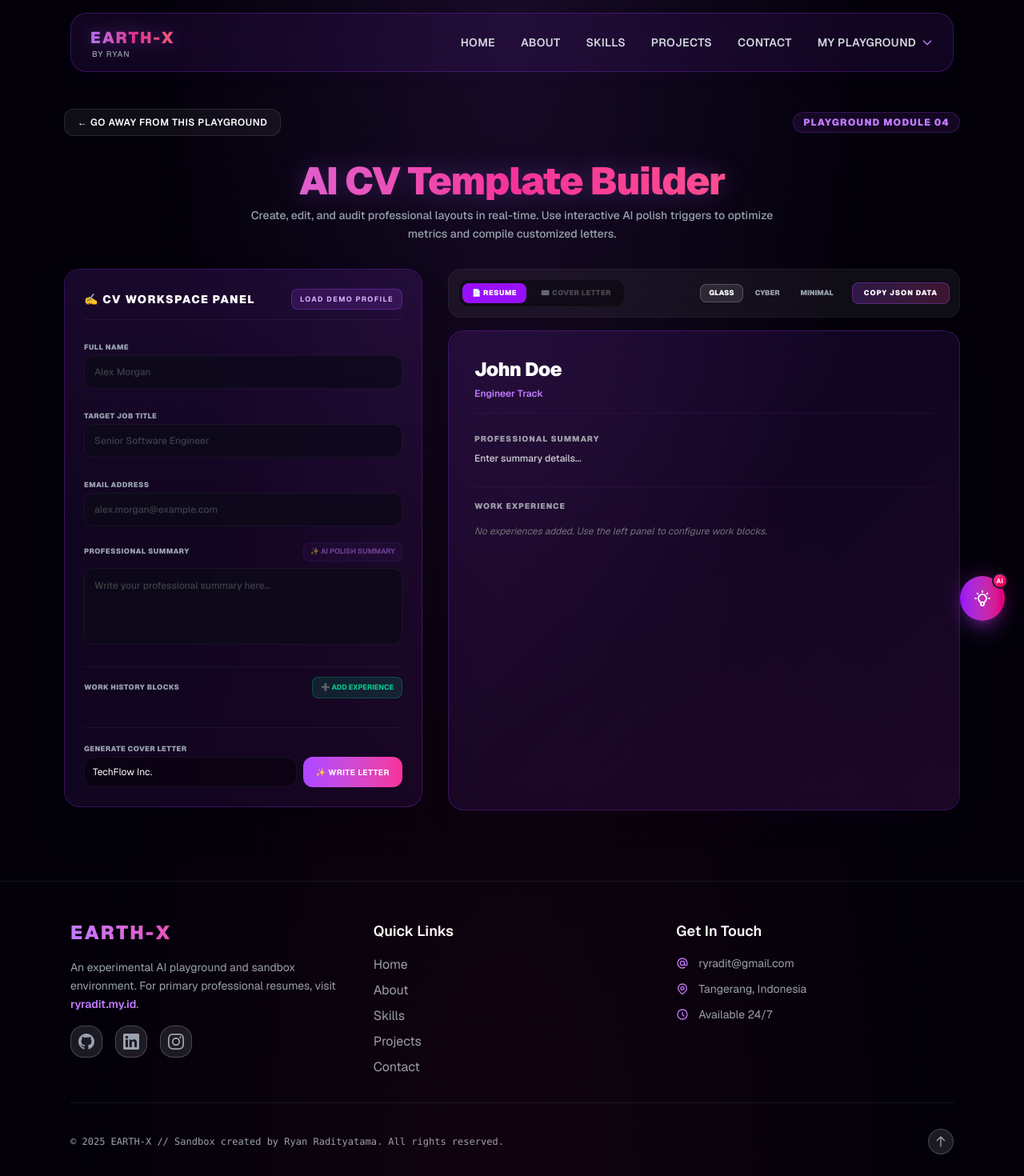
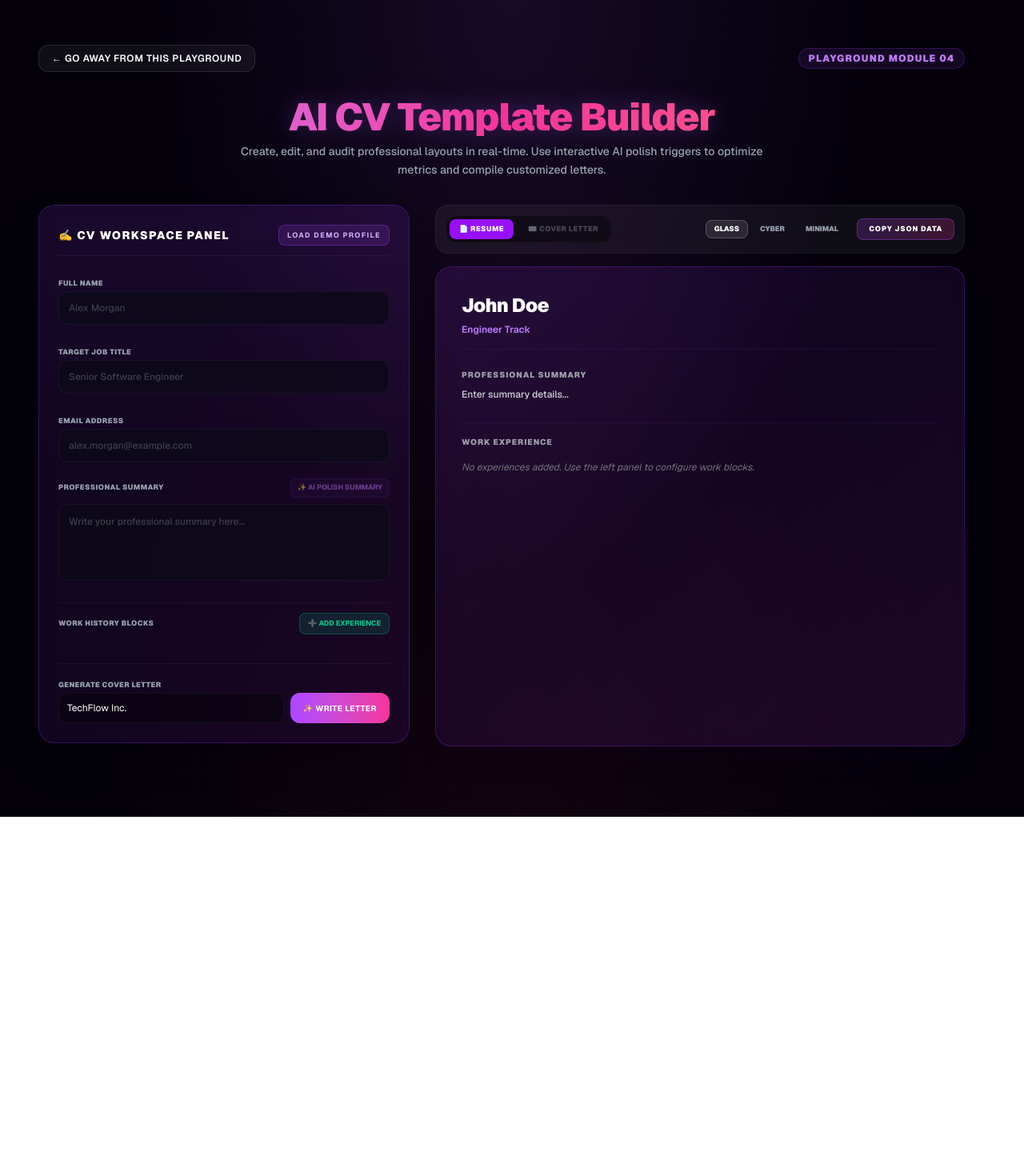
Before and after one commit to ryradit/glassmor-porto, a Next.js app: page /playground/cv-builder/tool in a window 1280 px wide. Shown: the top 1470 px of the page at 80% size. After the commit the page ends 1021 px from the top, so only its background shows below. Built offline with nearby package versions, Linux system fonts and the light colour scheme.

Commit message:
feat: hide header, navbar, footer, and chatbot inside CV builder tool for fullscreen layout

```diff
--- a/src/app/playground/cv-builder/tool/page.tsx
+++ b/src/app/playground/cv-builder/tool/page.tsx
@@ -127,7 +127,7 @@ export default function CVBuilderPage() {
   };
 
   return (
-    <div className="space-y-8 animate-in fade-in duration-500 max-w-6xl mx-auto py-6 px-4">
+    <div className="space-y-8 animate-in fade-in duration-500 max-w-none w-full py-6 px-4">
       {/* Header Navigation */}
       <div className="flex justify-between items-center">
         <Link href="/playground/cv-builder" className="px-4 py-2 bg-white/5 border border-white/10 hover:bg-white/10 text-xs font-semibold uppercase tracking-wider rounded-xl transition-all duration-300 flex items-center space-x-2">
--- a/src/app/playground/layout.tsx
+++ b/src/app/playground/layout.tsx
@@ -13,6 +13,8 @@ export default function PlaygroundLayout({
 }) {
   const pathname = usePathname();
   const isPathfinder = pathname.startsWith('/playground/career-pathfinder');
+  const isCvBuilderTool = pathname === '/playground/cv-builder/tool';
+  const hideLayoutShell = isPathfinder || isCvBuilderTool;
 
   useEffect(() => {
     if (typeof window !== 'undefined' && pathname !== '/playground/career-pathfinder/chat') {
@@ -34,18 +36,18 @@ export default function PlaygroundLayout({
       <div className="absolute inset-0 bg-[linear-gradient(rgba(255,255,255,0.01)_1px,transparent_1px),linear-gradient(90deg,rgba(255,255,255,0.01)_1px,transparent_1px)] bg-[size:40px_40px] pointer-events-none z-0 opacity-40" />
 
       {/* Shared Header Navigation */}
-      {!isPathfinder && <Navigation />}
+      {!hideLayoutShell && <Navigation />}
 
       {/* Page Content Grid Wrapper */}
-      <main className={`relative z-10 ${isPathfinder ? 'pt-8' : 'pt-28'} pb-16 px-4 md:px-8 max-w-7xl mx-auto`}>
+      <main className={`relative z-10 ${hideLayoutShell ? 'pt-8' : 'pt-28'} pb-16 px-4 md:px-8 ${isCvBuilderTool ? 'max-w-[98%] w-full' : 'max-w-7xl mx-auto'}`}>
         {children}
       </main>
 
       {/* Shared Cybernetic Assistant */}
-      {!isPathfinder && <ChatBot />}
+      {!hideLayoutShell && <ChatBot />}
 
       {/* Shared Footer */}
-      {!isPathfinder && <Footer />}
+      {!hideLayoutShell && <Footer />}
     </div>
   );
 }
```
